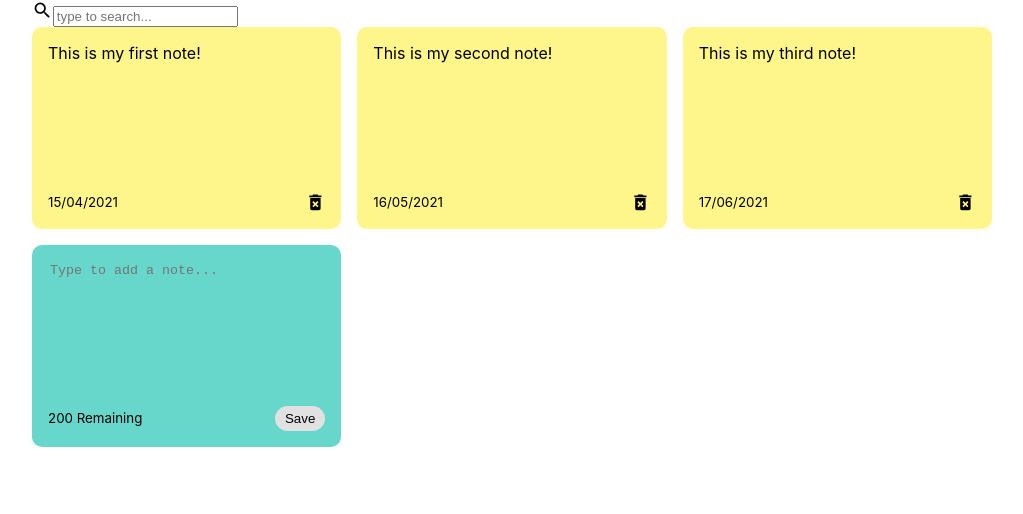
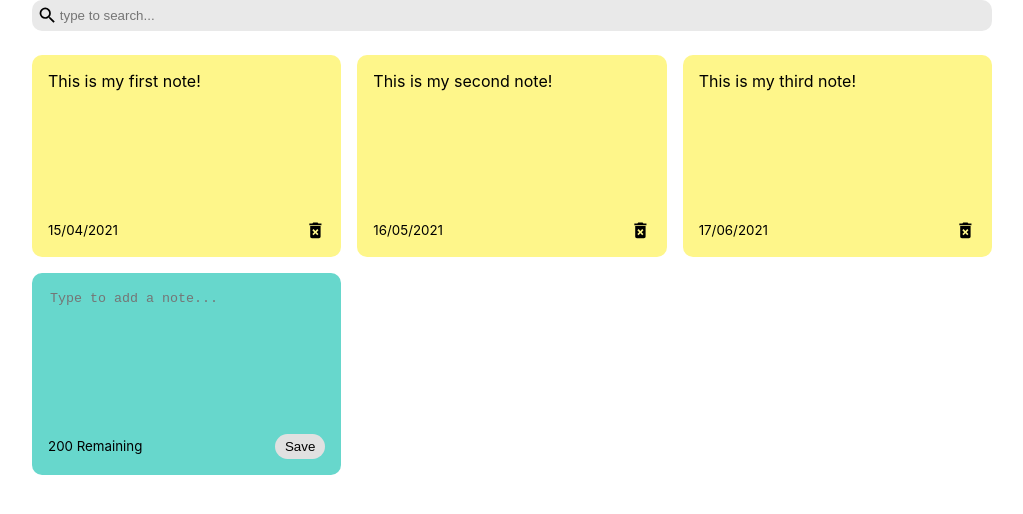
Before and after one commit to d-cryptic/note-app-react, a React (Create React App) app: page / in a window 1280 px wide. Shown: the top 514 px of the page, without its empty margins (128-1151 px from the left). Built offline with nearby package versions, Linux system fonts and the light colour scheme.

Commit message:
search bar styling done

```diff
--- /dev/null
+++ b/src/components/Search/Search.css
@@ -0,0 +1,17 @@
+.search {
+  display: flex;
+  align-items: center;
+  background-color: rgb(233, 233, 233);
+  border-radius: 10px;
+  padding: 5px;
+  margin-bottom: 1.5em;
+}
+
+.search input {
+  border: none;
+  background-color: rgb(233, 233, 233);
+}
+
+.search input:focus {
+  outline: none;
+}
--- a/src/components/Search/index.js
+++ b/src/components/Search/index.js
@@ -1,5 +1,7 @@
 import React from "react";
 import { MdSearch } from "react-icons/md";
+
+import "./Search.css";
 
 const Search = () => {
   return (
```
